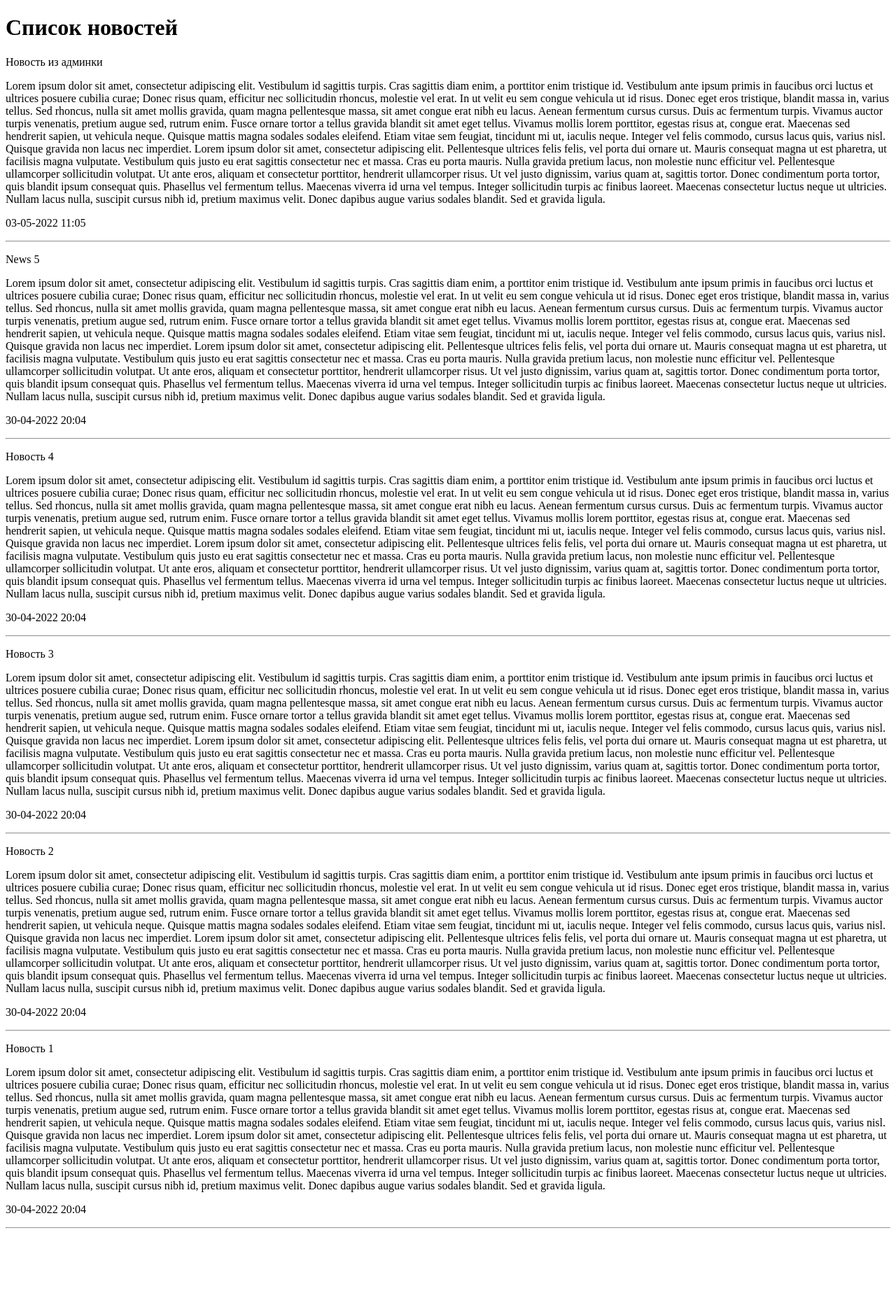
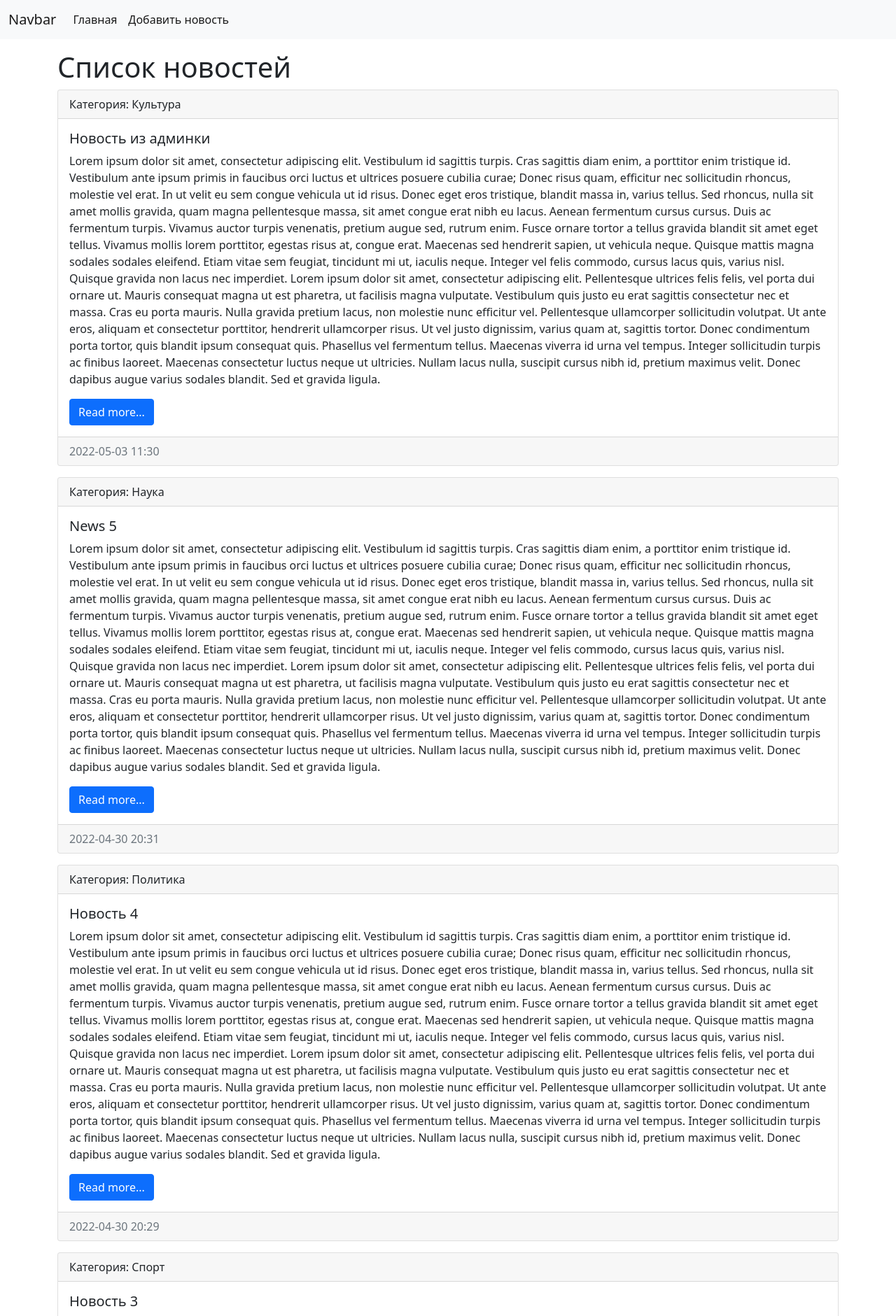
Before and after one commit to kiselyovda/mysite_proger_course, a Django app: page / in a window 1280 px wide. Shown: the top 1881 px of the page at 70% size. Before the commit the page ends 1756 px from the top, so only its background shows below. Run offline with Django 4.2, Linux system fonts and the light colour scheme; data comes from the database, SQL or seed files in the repository; some libraries are stand-ins or nearby versions.

Commit message:
html changes

```diff
--- a/mysite/news/templates/news/index.html
+++ b/mysite/news/templates/news/index.html
@@ -1,20 +1,66 @@
-<!DOCTYPE html>
-<html lang="en">
+<!doctype html>
+<html lang="ru">
+
 <head>
-    <meta charset="UTF-8">
-    <meta http-equiv="X-UA-Compatible" content="IE=edge">
-    <meta name="viewport" content="width=device-width, initial-scale=1.0">
-    <title>{{ title }}</title>
+  <meta charset="utf-8">
+  <meta name="viewport" content="width=device-width, initial-scale=1">
+
+  <link href="https://cdn.jsdelivr.net/npm/bootstrap@5.1.3/dist/css/bootstrap.min.css" rel="stylesheet"
+    integrity="sha384-1BmE4kWBq78iYhFldvKuhfTAU6auU8tT94WrHftjDbrCEXSU1oBoqyl2QvZ6jIW3" crossorigin="anonymous">
+
+  <title>{{ title }}</title>
 </head>
+
 <body>
+
+  <nav class="navbar navbar-expand-lg navbar-light bg-light">
+    <div class="container-fluid">
+      <a class="navbar-brand" href="/">Navbar</a>
+      <button class="navbar-toggler" type="button" data-bs-toggle="collapse" data-bs-target="#navbarSupportedContent"
+        aria-controls="navbarSupportedContent" aria-expanded="false" aria-label="Toggle navigation">
+        <span class="navbar-toggler-icon"></span>
+      </button>
+      <div class="collapse navbar-collapse" id="navbarSupportedContent">
+        <ul class="navbar-nav me-auto mb-2 mb-lg-0">
+          <li class="nav-item"><a class="nav-link active" aria-current="page" href="/">Главная</a></li>
+          <li class="nav-item"><a class="nav-link active" aria-current="page" href="/">Добавить новость</a></li>
+        </ul>
+      </div>
+    </div>
+  </nav>
+  <div class="container mt-3">
     <h1>{{ title }}</h1>
-    {% for item in news %}
-        <div>
-            <p>{{ item.title }}</p>
-            <p>{{ item.content }}</p>
-            <p>{{ item.created_at|date:"d-m-Y H:m" }}</p>
+    <div class="row">
+      <div class="col-md-12">
+        {% for item in news %}
+        <div class="card mb-3">
+          <div class="card-header">
+            Категория: {{ item.category }}
+          </div>
+          <div class="card-body">
+            <h5 class="card-title">{{ item.title }}</h5>
+            <p class="card-text">{{ item.content }}</p>
+            <a href="#" class="btn btn-primary">Read more...</a>
+          </div>
+          <div class="card-footer text-muted">
+            {{ item.created_at|date:"Y-m-d H:i" }}
+          </div>
         </div>
-        <hr>
-    {% endfor%}
+        {% endfor %}
+      </div>
+    </div>
+  </div>
+  <script src="https://cdn.jsdelivr.net/npm/bootstrap@5.1.3/dist/js/bootstrap.bundle.min.js"
+    integrity="sha384-ka7Sk0Gln4gmtz2MlQnikT1wXgYsOg+OMhuP+IlRH9sENBO0LRn5q+8nbTov4+1p"
+    crossorigin="anonymous"></script>
+
+
+  <script src="https://cdn.jsdelivr.net/npm/@popperjs/core@2.10.2/dist/umd/popper.min.js"
+    integrity="sha384-7+zCNj/IqJ95wo16oMtfsKbZ9ccEh31eOz1HGyDuCQ6wgnyJNSYdrPa03rtR1zdB"
+    crossorigin="anonymous"></script>
+  <script src="https://cdn.jsdelivr.net/npm/bootstrap@5.1.3/dist/js/bootstrap.min.js"
+    integrity="sha384-QJHtvGhmr9XOIpI6YVutG+2QOK9T+ZnN4kzFN1RtK3zEFEIsxhlmWl5/YESvpZ13"
+    crossorigin="anonymous"></script>
 </body>
+
 </html>
```
